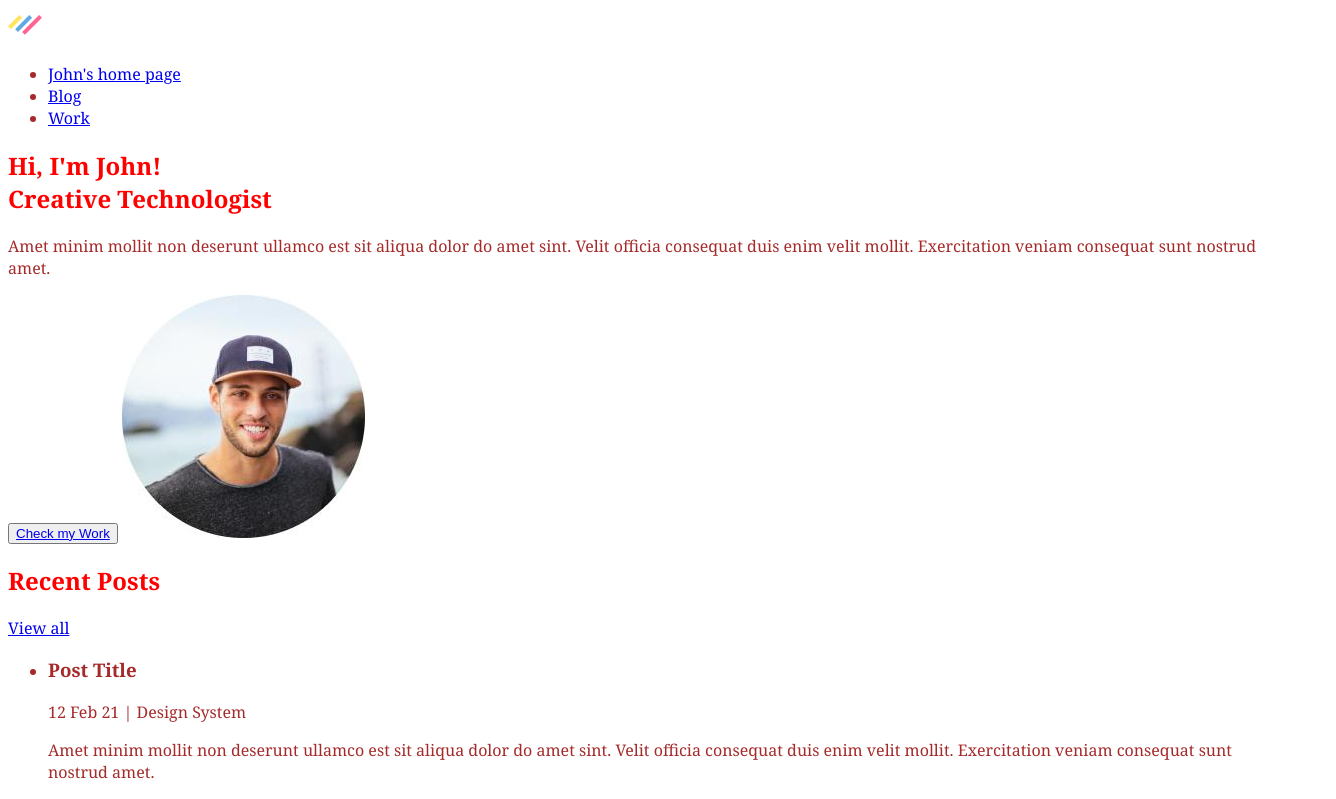
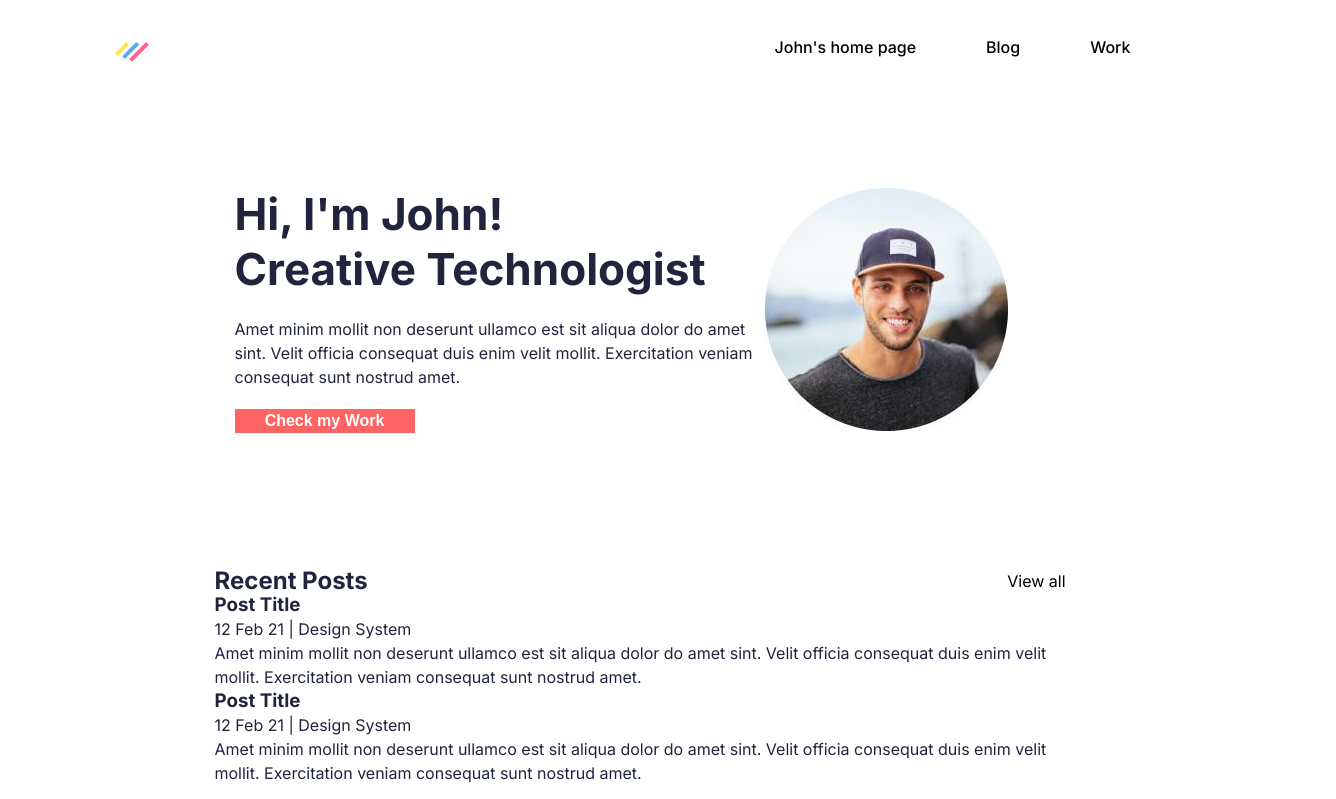
Before and after one commit to DoktorPixel/practical-examples, a plain HTML site: page 01-john-page/index.html in a window 1280 px wide. Shown: the top 799 px of the page, 1336 px wide, since content can reach past the window. Drawn offline with Linux system fonts and the light colour scheme.

Commit message:
start of CSS

```diff
--- /dev/null
+++ b/01-john-page/css/base.css
@@ -0,0 +1,39 @@
+* {
+    margin: 0;
+    padding: 0;
+    box-sizing: border-box;
+    list-style: none;
+    text-decoration: none;
+}
+
+body {
+    font-family: Cambria, Cochin, Georgia, Times, 'Times New Roman', serif;
+    color: var(--color-primari);
+    font-family: 'Inter';
+    font-style: normal;
+    font-weight: 400;
+    font-size: 16px;
+    line-height: 24px;
+}
+
+a {
+    color: black;
+    text-decoration: none;
+}
+
+a:active {
+    color: brown
+}
+
+body {
+    /* display: block; */
+    display: flex;
+    flex-direction: column;
+    /* justify-content:center; */
+    align-items: center;
+}
+
+.page-wrapper {
+    /* width: 100%; */
+    max-width: 1440;
+}
--- /dev/null
+++ b/01-john-page/css/header.css
@@ -0,0 +1,34 @@
+.header-nav-container {
+    display: flex;
+    justify-content: center;
+}
+
+.header-nav-item {
+    margin: 0 35px;
+
+}
+
+.header-nav {
+    margin: 35px 170px 35px 0px;
+}
+
+.logo {
+    margin: 35px 35px 35px 170px;
+}
+
+.heder-container {
+    display: flex;
+    justify-content: space-between;
+}
+
+.header-nav-item {
+    font-weight: 500;
+    font-size: 16px;
+    line-height: 24px;
+
+}
+.header-nav-container
+{
+    white-space:nowrap;
+    justify-content: space-between;
+}
--- /dev/null
+++ b/01-john-page/css/main.css
@@ -0,0 +1,45 @@
+button {
+    border: none;
+    width: 180px;
+    font-weight: 600;
+    font-size: 16px;
+    line-height: 24px;
+    background-color: var(--color-button);
+}
+
+.button-link {
+    color: white;
+}
+
+.hero-section {
+    display: flex;
+    margin: 0px 308px 0px 270px;
+    /* justify-content: center; */
+    align-items: center;
+    padding: 0px 20px;
+    height: 399px;
+}
+
+.hero-title {
+    font-weight: 700;
+    font-size: 44px;
+    line-height: 55px;
+}
+
+.hero-section-list {
+    width: 530px;
+    display: flex;
+    flex-direction: column;
+}
+.hero-section p {
+   margin: 20px 0
+}
+
+.posts-section {
+    margin: 60px 270px 40px 270px;
+}
+
+.posts {
+    display: flex;
+    justify-content: space-between;
+}
--- a/01-john-page/css/styles.css
+++ b/01-john-page/css/styles.css
@@ -1,11 +1,5 @@
-body {
-    font-family: Cambria, Cochin, Georgia, Times, 'Times New Roman', serif
-}
-
-.page-wrapper {
-    color: brown;
-    text-decoration-color: aqua;
-}
-h1, h2 {
-    color: red;
-}
+@import "./base.css";
+@import "./header.css";
+@import "./main.css";
+@import "./footer.css";
+@import "./variables.css"
--- /dev/null
+++ b/01-john-page/css/variables.css
@@ -0,0 +1,9 @@
+:root {
+    --color-primari: #21243D;
+    --color-secondary: #8695A4;
+    --color-background-color: #EDF7FA;
+    --color-button: #FF6464;
+    --color-view: #00A8CC;
+    --color-background-color-secondary: #2A326F;
+
+}
--- a/01-john-page/index.html
+++ b/01-john-page/index.html
@@ -16,35 +16,43 @@
 
   <body>
     <div class="page-wrapper">
-      <header>
-        <a href="./index.html"> <img src="./images/logo.svg" alt="LOGO" /></a>
-        <nav>
-          <ul>
-            <li><a href="./index.html">John's home page</a></li>
-            <li><a href="./blog.html">Blog</a></li>
-            <li><a href="./work.html">Work</a></li>
+      <header class="heder-container">
+        <a class="logo" href="./index.html">
+          <img src="./images/logo.svg" alt="LOGO"
+        /></a>
+        <nav class="header-nav">
+          <ul class="header-nav-container">
+            <li class="header-nav-item">
+              <a href="./index.html">John's home page</a>
+            </li>
+            <li class="header-nav-item"><a href="./blog.html">Blog</a></li>
+            <li class="header-nav-item"><a href="./work.html">Work</a></li>
           </ul>
         </nav>
       </header>
       <main>
         <section class="hero-section">
+          <div class="hero-section-list">
             <h1 class="hero-title">
               <span>Hi, I'm John!</span> <br />
               <span>Creative Technologist</span>
             </h1>
             <p>
-            Amet minim mollit non deserunt ullamco est sit aliqua dolor do amet
-            sint. Velit officia consequat duis enim velit mollit. Exercitation
-            veniam consequat sunt nostrud amet.
+              Amet minim mollit non deserunt ullamco est sit aliqua dolor do
+              amet sint. Velit officia consequat duis enim velit mollit.
+              Exercitation veniam consequat sunt nostrud amet.
             </p>
-          <button>
-            <a href="./work.html" class="button">Check my Work</a>
+            <button class="button">
+              <a href="./work.html" class="button-link">Check my Work</a>
             </button>
+          </div>
           <img src="./images/hero-image.jpg" alt="John's photo" width="243px" />
         </section>
-        <section>
+        <section class="posts-section">
+          <div class="posts">
             <h2>Recent Posts</h2>
             <a href="./work.html">View all</a>
+          </div>
 
           <ul>
             <li>
```
Also changed, not shown: 01-john-page/blog.html (+10 -8 lines), 01-john-page/work.html (+10 -8 lines), 01-john-page/css/footer.css (added). Lines whose indentation alone changed are shown as unchanged.
